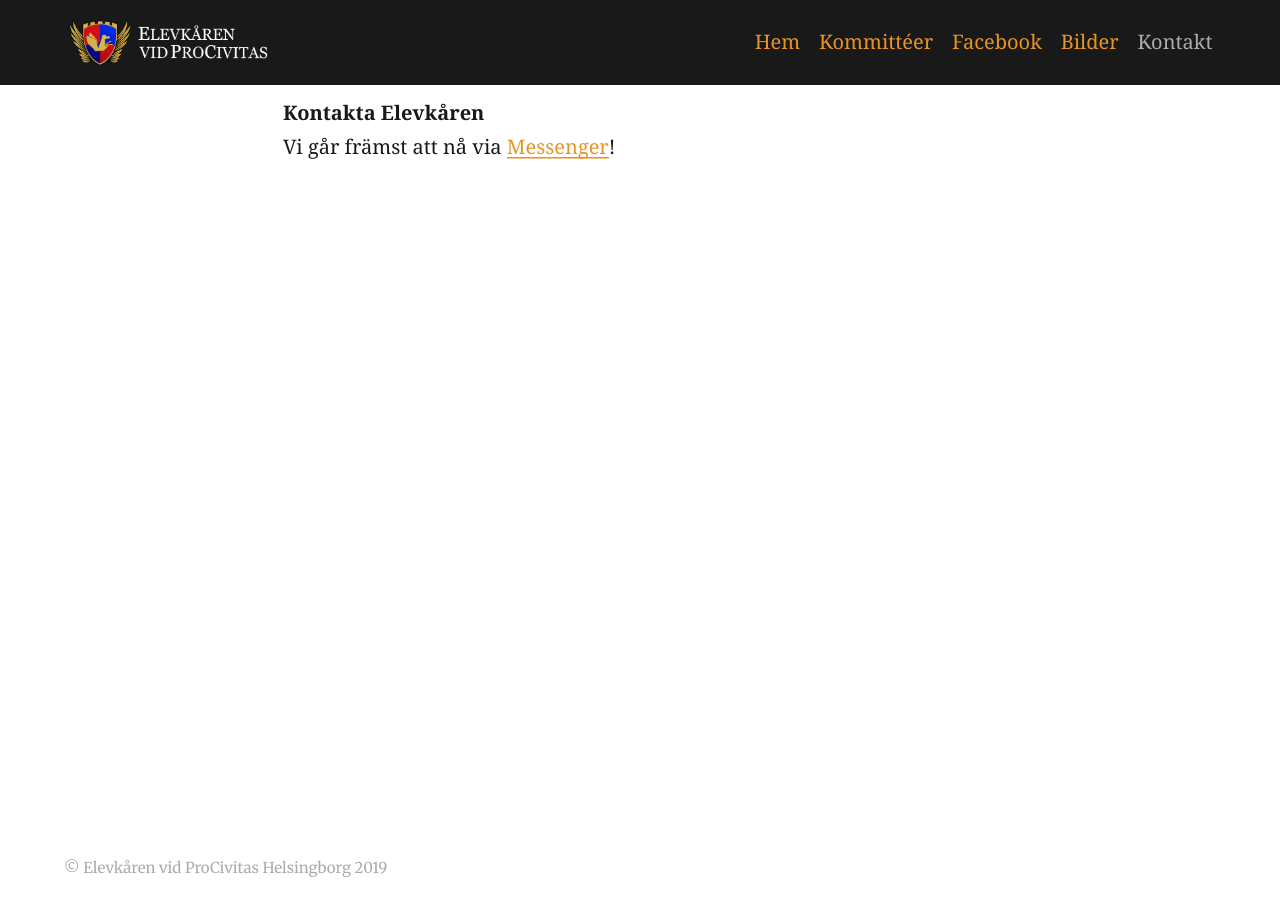
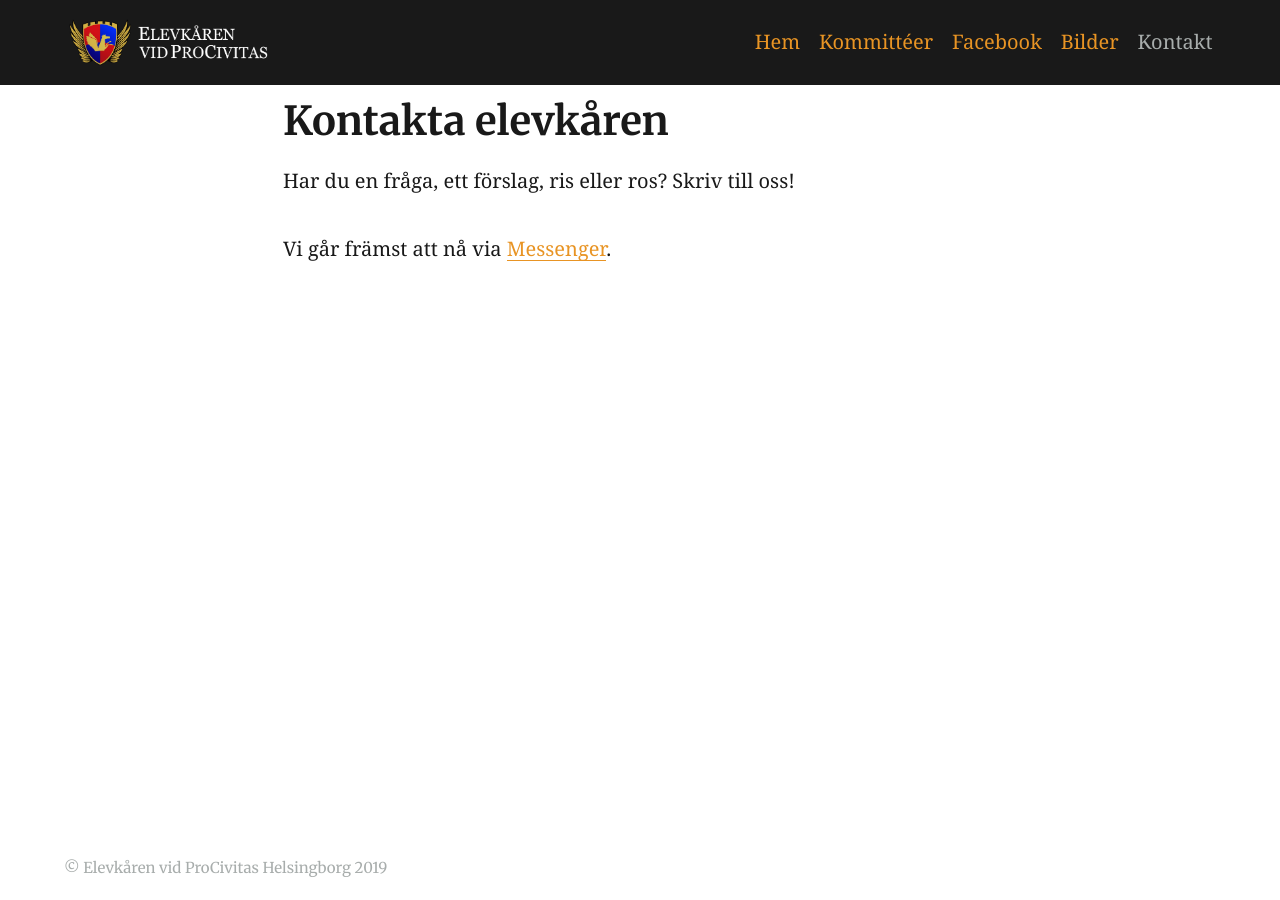
Before and after one commit to ekvp/ekvp.github.io, a Jekyll site: the page built from kontakt.md, in a window 1280 px wide. Built offline with Jekyll 4.4.1, drawn with Linux system fonts in a browser that asks for light colours; our own code applies the rules of GitHub Pages for plain Markdown files.

Commit message:
Update kontakt.md

```diff
--- a/kontakt.md
+++ b/kontakt.md
@@ -1,2 +1,5 @@
-**Kontakta Elevkåren**
-Vi går främst att nå via [Messenger](https://m.me/elevkaren)!
+<h1>Kontakta elevkåren</h1>
+
+Har du en fråga, ett förslag, ris eller ros? Skriv till oss!
+
+Vi går främst att nå via [Messenger](https://m.me/elevkaren).
```
